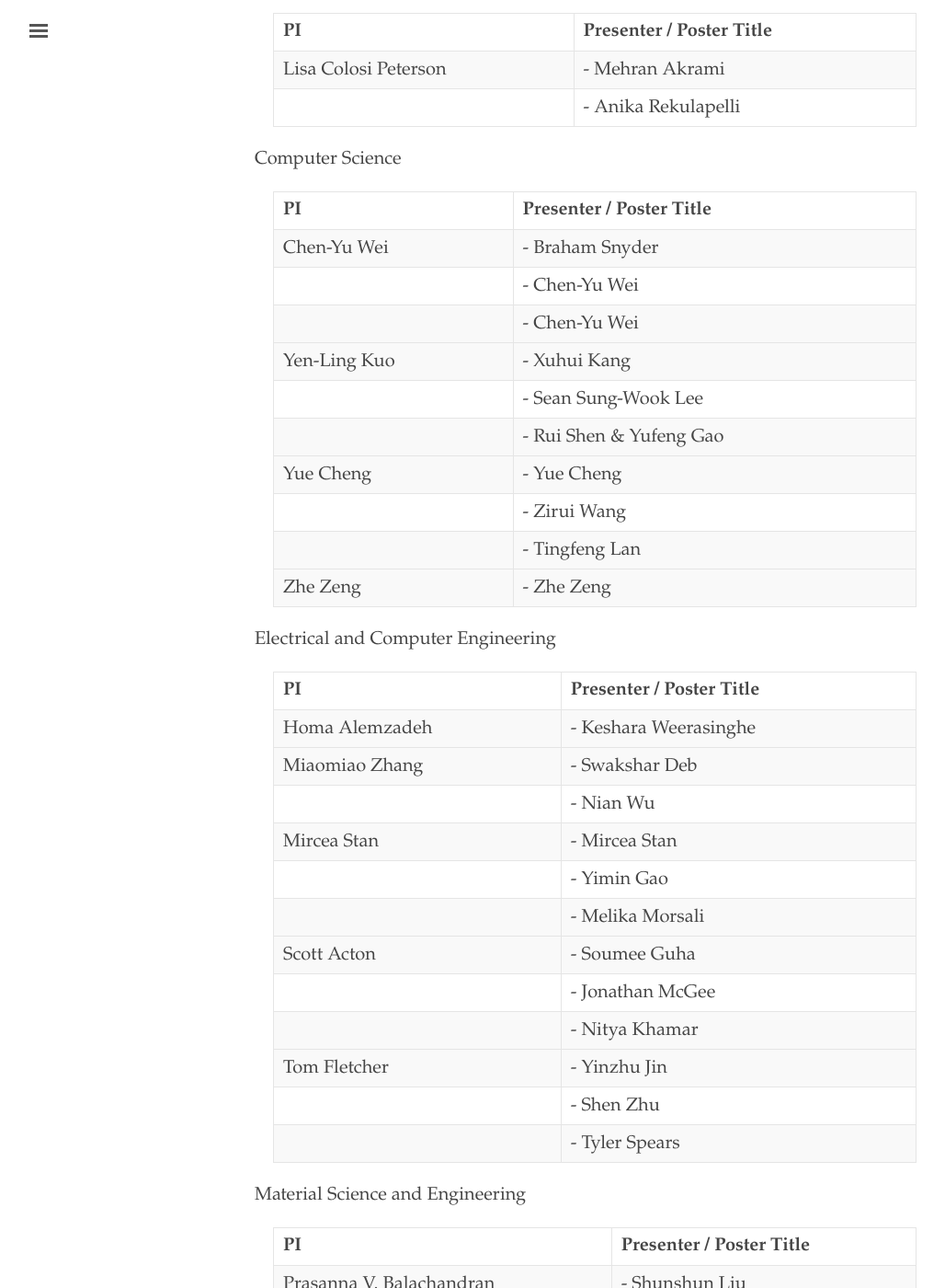
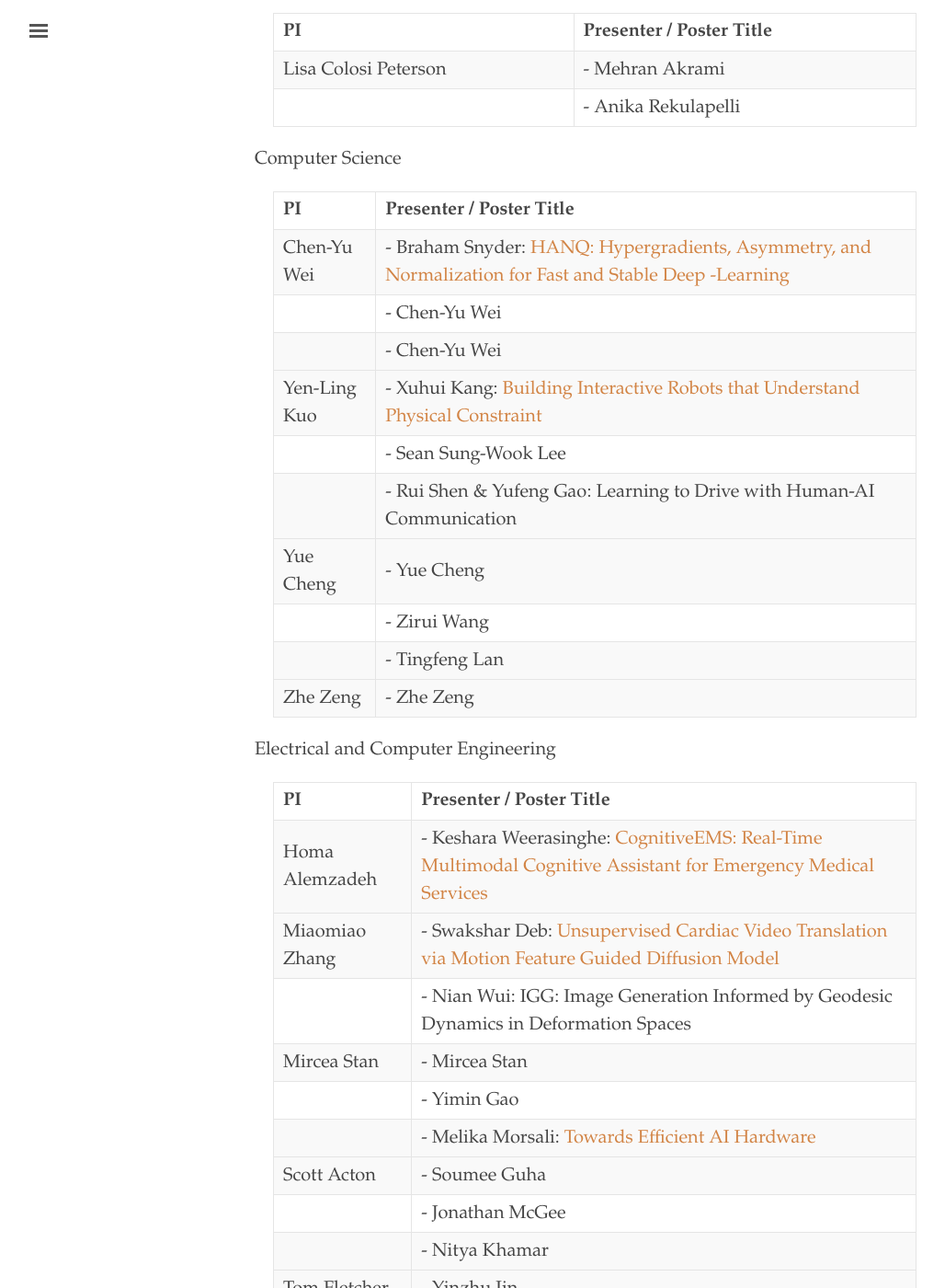
Before and after one commit to uvaml/uvaml.github.io, a Jekyll site: the page built from _texts/2025-10-10.md, in a window 1280 px wide and 1400 px high, scrolled down 1184 px. Shown: the whole window at 92% size, without its empty margins (3-1031 px from the left). Built offline with Jekyll 4.4.1, drawn with Linux system fonts in a browser that asks for light colours; some of the changed text lies outside the part shown.

Commit message:
add poster links

```diff
--- a/_texts/2025-10-10.md
+++ b/_texts/2025-10-10.md
@@ -40,13 +40,13 @@ Please RSVP here by Sep 24: [RSVP link](https://forms.gle/W4i6onKdSP9hcJAx7)
 
   | PI               | Presenter / Poster Title   |
   |------------------|----------------------------|
-  | Chen-Yu Wei      | - Braham Snyder            |
+  | Chen-Yu Wei      | - Braham Snyder: [HANQ: Hypergradients, Asymmetry, and Normalization for Fast and Stable Deep -Learning](https://virginia.box.com/s/rzxaplxg6d3snajvaxuc3p68k56p6g0x) |
   |                  | - Chen-Yu Wei              |
   |                  | - Chen-Yu Wei              |
   |------------------|----------------------------|
-  | Yen-Ling Kuo     | - Xuhui Kang               |
+  | Yen-Ling Kuo     | - Xuhui Kang: [Building Interactive Robots that Understand Physical Constraint](https://virginia.box.com/s/yv1jv7xgc6efc7crg9gttvzp38h4im3y) |
   |                  | - Sean Sung-Wook Lee       |
-  |                  | - Rui Shen & Yufeng Gao    |
+  |                  | - Rui Shen & Yufeng Gao: Learning to Drive with Human-AI Communication  |
   |------------------|----------------------------|
   | Yue Cheng        | - Yue Cheng                |
   |                  | - Zirui Wang               |
@@ -58,14 +58,14 @@ Please RSVP here by Sep 24: [RSVP link](https://forms.gle/W4i6onKdSP9hcJAx7)
 
   | PI               | Presenter / Poster Title   |
   |------------------|----------------------------|
-  | Homa Alemzadeh   | - Keshara Weerasinghe      |
+  | Homa Alemzadeh   | - Keshara Weerasinghe: [CognitiveEMS: Real-Time Multimodal Cognitive Assistant for Emergency Medical Services](https://virginia.box.com/s/7f9sebrl7jk027u7j2yq4cyjj72ojeb3) |
   |------------------|----------------------------|
-  | Miaomiao Zhang   | - Swakshar Deb             |
-  |                  | - Nian Wu                  |
+  | Miaomiao Zhang   | - Swakshar Deb: [Unsupervised Cardiac Video Translation via Motion Feature Guided Diffusion Model](https://virginia.box.com/s/flil9e1uqeiljwmzbdfbf95fq2nhn7fd) |
+  |                  | - Nian Wui: IGG: Image Generation Informed by Geodesic Dynamics in Deformation Spaces  |
   |------------------|----------------------------|
   | Mircea Stan      | - Mircea Stan              |
   |                  | - Yimin Gao                |
-  |                  | - Melika Morsali           |
+  |                  | - Melika Morsali: [Towards Efficient AI Hardware](https://virginia.box.com/s/6pufjdh5s3x9h0h581cry6q57wu8g511)  |
   |------------------|----------------------------|
   | Scott Acton      | - Soumee Guha              |
   |                  | - Jonathan McGee           |
@@ -86,9 +86,9 @@ Please RSVP here by Sep 24: [RSVP link](https://forms.gle/W4i6onKdSP9hcJAx7)
 
   | PI               | Presenter / Poster Title   |
   |------------------|----------------------------|
-  | Hongru Du        | - Hongru Du                |
+  | Hongru Du        | - Hongru Du: [Du’s Lab Overview](https://virginia.box.com/s/a7unfk203x8g3gx1p1vbwrqbzsabafb6) |
   |------------------|----------------------------|
-  | Laura Barnes     | - Arafat Rahman            |
-  |                  | - Fangxu Yuan              |
+  | Laura Barnes     | - Arafat Rahman: [Skeleton and Ultrasound-Based Multimodal Modeling for Predicting Upper Limb Disease Severity Progression in Neuromuscular Disorders](https://virginia.box.com/s/muu66ocjxny2841k84lrrvy4c19crrq0) |
+  |                  | - Fangxu Yuan: [Multimodal Sensing and AI Modeling of Endocrine Therapy Adherence in Breast Cancer Survivors](https://virginia.box.com/s/lkiy1rksklam9jvhoarqf3h6emd0th2s) |
   |------------------|----------------------------|
   | Robert Riggs     | - Constanza Lorca          |
```
